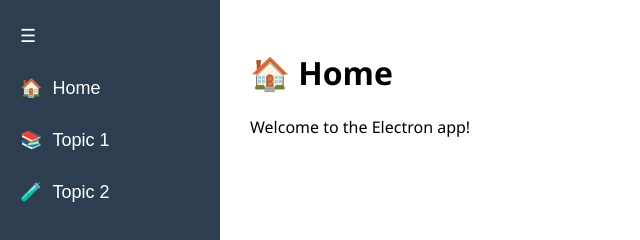
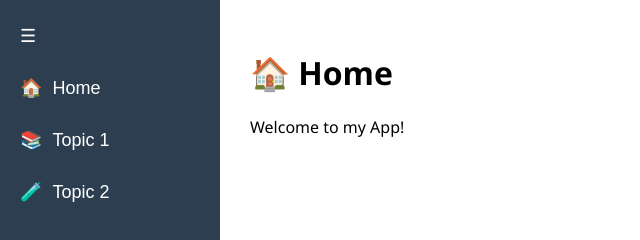
Before and after one commit to Ge0rgeClark/personal-app, a website: page index.html in a window 1280 px wide. Shown: the top 240 px of the page, 0-640 px from the left. Drawn offline with Linux system fonts and the light colour scheme.

```diff
--- a/index.html
+++ b/index.html
@@ -15,7 +15,7 @@
     <div class="content">
       <div id="home" class="view active">
         <h1>🏠 Home</h1>
-        <p>Welcome to the Electron app!</p>
+        <p>Welcome to my App!</p>
       </div>
       <div id="topic1" class="view">
         <h1>📚 Topic 1</h1>
```
